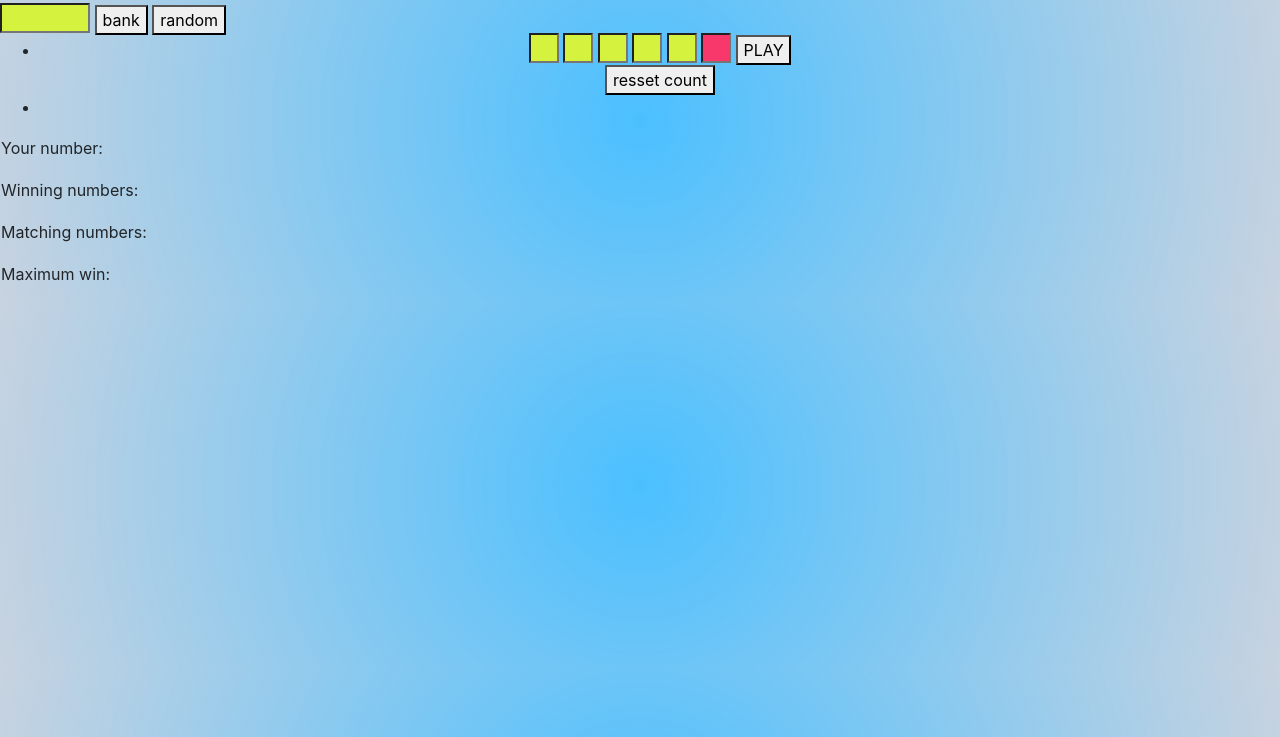
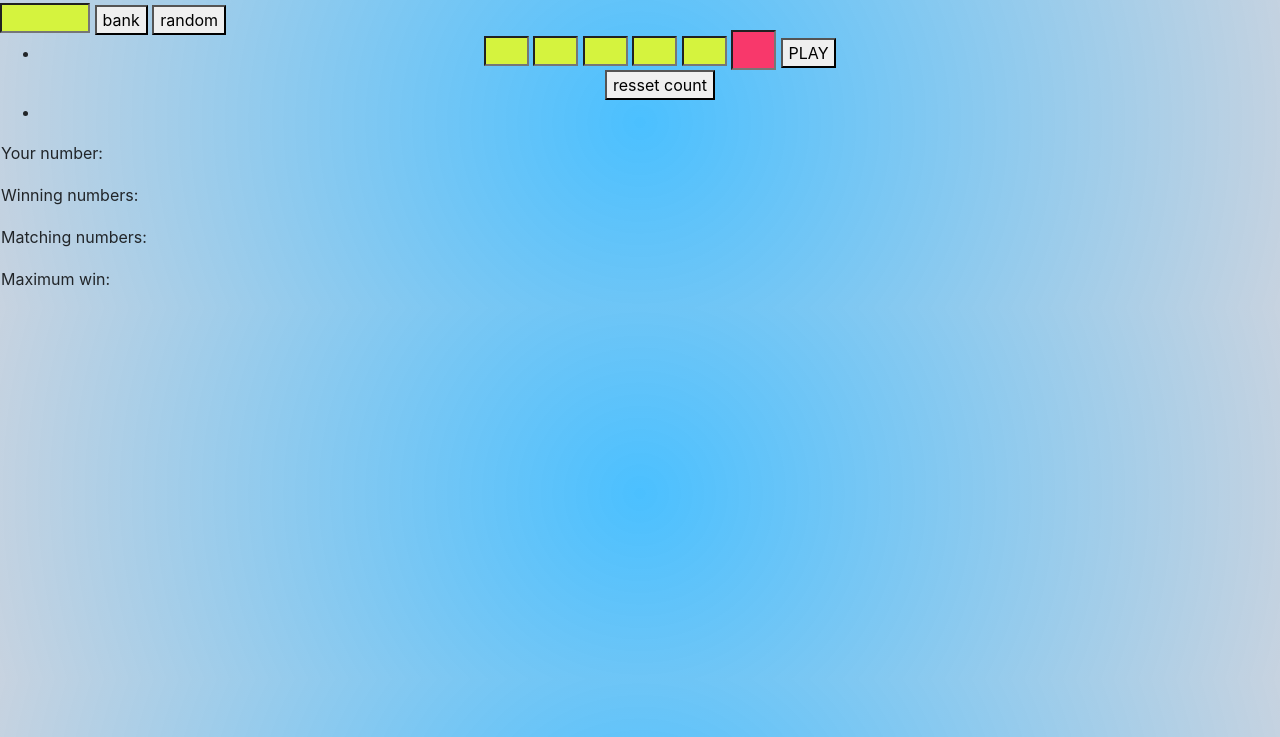
Before and after one commit to bogutskii/fakeLottery, a website: page index.html in a window 1280 px wide. Shown: the part 63-800 px from the top of the page. Drawn offline with nearby package versions, Linux system fonts and the light colour scheme.

Commit message:
-- fix input

```diff
--- a/css/main.css
+++ b/css/main.css
@@ -10,15 +10,15 @@ h1 {
     -webkit-text-fill-color: transparent;
 }
 .specialNumBox {
-    width: 30px;
-    height: 30px;
+    width: 45px;
+    height: 40px;
     margin-top: -5px;
     font-size: x-large;
     background-color: #f8386b;
 }
 
 .numbox {
-    width: 30px;
+    width: 45px;
     height: 30px;
     margin-top: -5px;
     background-color: #d5f33e;
```
